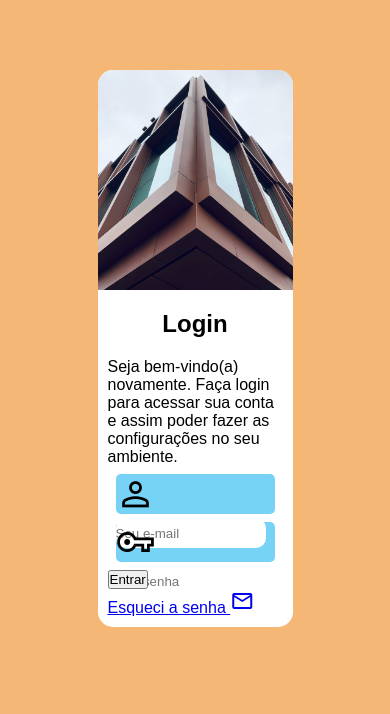
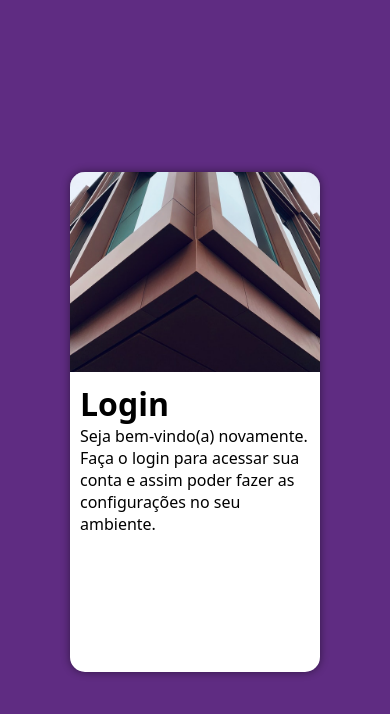
Before and after one commit to Gui-HR/Login, a plain HTML site: page index.html in a window 390 px wide. Drawn offline with nearby package versions, Linux system fonts and the light colour scheme.

Commit message:
Responsividade do Projeto

```diff
--- a/estilos/base.css
+++ b/estilos/base.css
@@ -4,60 +4,44 @@
     margin: 0px;
     padding: 0px;
     box-sizing: border-box;
+    font-family: system-ui, -apple-system, BlinkMacSystemFont, 'Segoe UI', Roboto, Oxygen, Ubuntu, Cantarell, 'Open Sans', 'Helvetica Neue', sans-serif;
 }
 
 :root{
-    --cor-base: #F5B776;
-    --cor-secu: #2F88A8;
-    --cor-comp: #76D3F5;
-
+    --cor-base: #5f2c82;
+    --cor-secu: #49a09d;
 }
 
-html{
+html, body{
+    width: 100vw;
     height: 100vh;
-}
+    background-color: var(--cor-base);
 
-body{
-    background-color: var(--cor-base);
-    font-family: Arial, Helvetica, sans-serif;
+    position: relative;
 }
 
 main{
-    width: 50vw;
+    height: 500px;
+    width: 250px;
     background-color: white;
-    margin: 70px auto;
-    padding: 10px;
     border-radius: 15px;
+    overflow: hidden;
+    box-shadow: 0px 0px 8px rgba(0, 0, 0, 0.479);
+
+    position: absolute;
+    top: 50%;
+    left: 50%;
+    transform: translate(-50%, -50%);
 }
 
-main h1{
-    text-align: center;
-    margin: 20px 0px;
-}
-
-main #pattern{
-    margin: -10px -10px 0px -10px;
-    border-radius: 15px 15px 0px 0px;
-    height: 220px;
-    background: white url(../pattern-build.jpg) center  no-repeat;
+#imagem{
+    height: 200px;
+    background: #5f2c82 url(../pattern-build.jpg) no-repeat;
+    background-position: left bottom;
     background-size: cover;
 }
 
-form .dados{
-    border-radius: 5px;
-    height: 40px;
-    background-color: var(--cor-comp);
-    margin: 8px;
+#acesso{
+    display: block;
+    padding: 10px;
 }
-
-.dados span{
-    font-size: 2.5em;
-}
-
-.dados input{
-    border: none;
-    border-radius: 10px;
-    width: 150px;
-    height: 30px;
-
-}
--- /dev/null
+++ b/estilos/media-query.css
@@ -0,0 +1,39 @@
+@charset "UTF-8";
+
+@media screen and (min-width: 768px) {
+    body{
+        background-image: linear-gradient(to top, var(--cor-secu), var(--cor-base));
+    }
+
+    main{
+        width: 80vw;
+    }
+
+    #imagem{
+        float: left;
+        width: 30%;
+        height: 100%;
+    }
+
+    #acesso{
+        float: right;
+        width: 70%;
+    }
+}
+
+@media screen and (min-width: 992px) {
+    main{
+        width: 950px;
+    }
+
+    #imagem{
+        float: right;
+        width: 50%;
+
+    }
+
+    #acesso{
+        float: left;
+        width: 50%;
+    }
+}
--- a/index.html
+++ b/index.html
@@ -5,30 +5,18 @@
     <meta http-equiv="X-UA-Compatible" content="IE=edge">
     <meta name="viewport" content="width=device-width, initial-scale=1.0">
     <link rel="stylesheet" href="estilos/base.css">
-    <link rel="stylesheet" href="https://fonts.googleapis.com/css2?family=Material+Symbols+Outlined:opsz,wght,FILL,GRAD@20..48,100..700,0..1,-50..200" />
+    <link rel="stylesheet" href="estilos/media-query.css">
     <title>Projeto Login</title>
 </head>
 <body>
     <main>
-        <div id="pattern"></div>
-        <section>
+        <div id="imagem">
+
+        </div>
+        <div id="acesso">
             <h1>Login</h1>
-        <p>Seja bem-vindo(a) novamente. Faça login para acessar sua conta e assim poder fazer as configurações no seu ambiente.</p>
-            <form action="" method="post">
-                <div class="dados">
-                    <span class="material-symbols-outlined">person</span>
-                    <input type="email" name="email" id="email" placeholder="Seu e-mail" >
-                </div>
-                <div class="dados">
-                    <span class="material-symbols-outlined">vpn_key</span>
-                    <input type="password" name="senha" id="senha" placeholder="Sua senha" minlength="8" maxlength="15">
-                </div>
-                <div>
-                    <input type="button" value="Entrar">
-                </div>
-            </form>
-            <a href="#">Esqueci a senha <span class="material-symbols-outlined">mail</span></a>
-        </section>
+            <p>Seja bem-vindo(a) novamente. Faça o login para acessar sua conta e assim poder fazer as configurações no seu ambiente.</p>
+        </div>
     </main>
 </body>
 </html>
```
